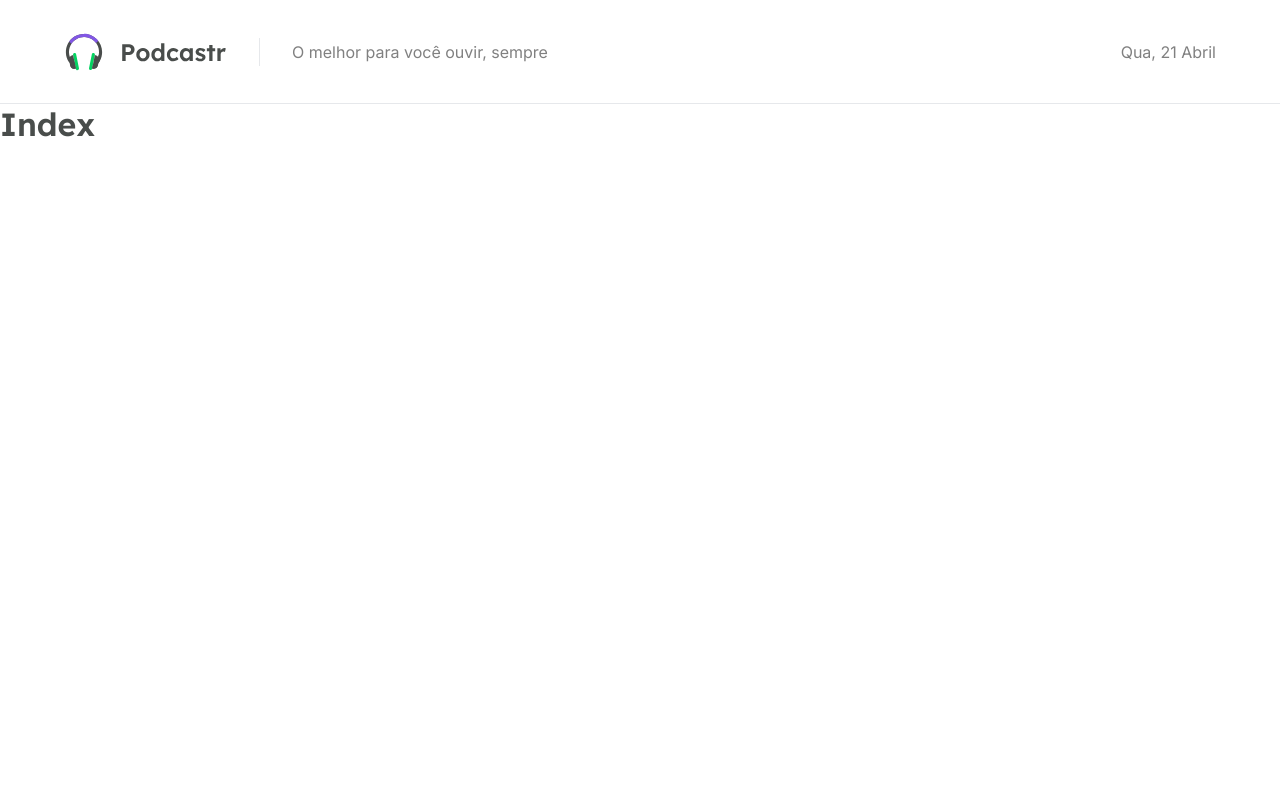
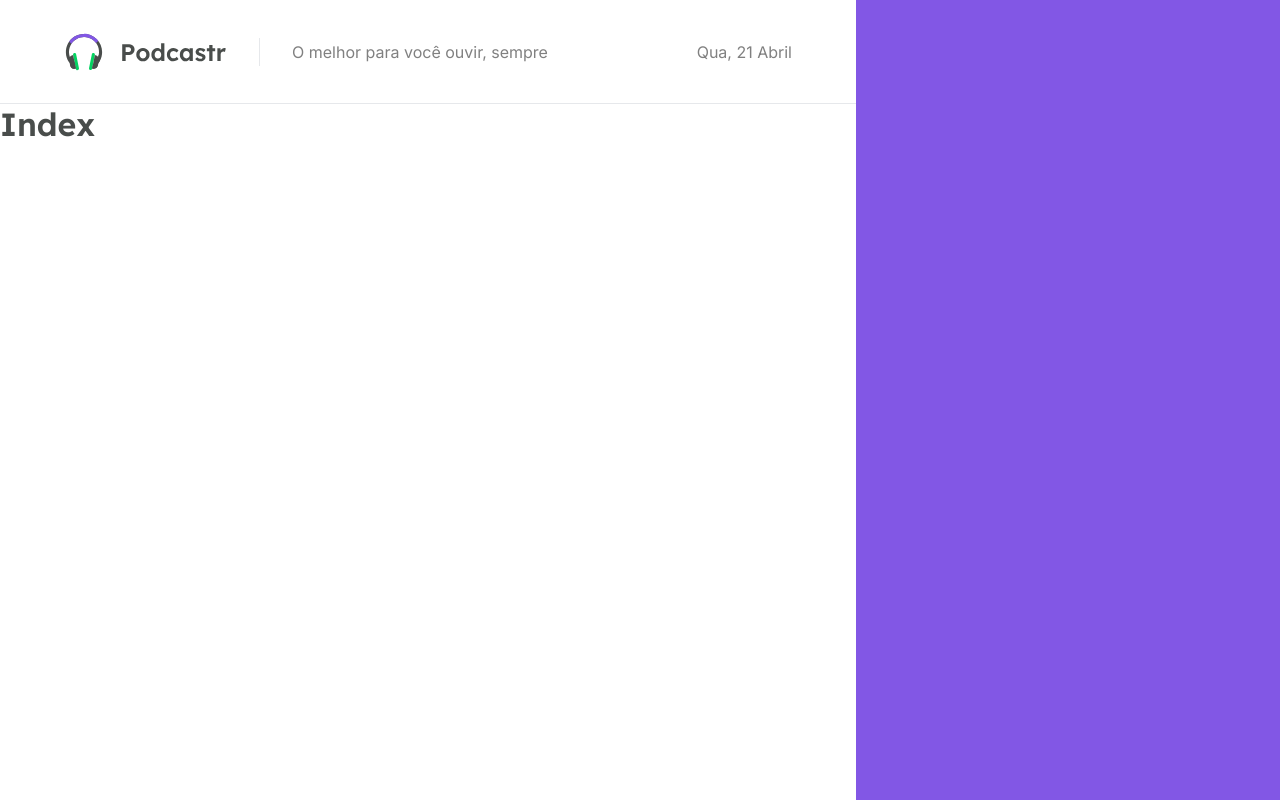
Before and after one commit to AndersonS7/nlw-podcastr, a Next.js app: page / in a window 1280 px wide. Built offline with nearby package versions, Linux system fonts and the light colour scheme.

Commit message:
atualizando estilos

```diff
--- a/src/components/Player/index.tsx
+++ b/src/components/Player/index.tsx
@@ -1,10 +1,10 @@
 
-import style from './styles.module.scss';
+import styles from './styles.module.scss';
 
 export default function Player() {
 
     return (
-        <div>
+        <div className={styles.playerContainer}>
 
         </div>
     )
--- a/src/components/Player/styles.module.scss
+++ b/src/components/Player/styles.module.scss
@@ -1,3 +1,13 @@
 .playerContainer {
+    padding: 3rem 4rem;
+    width: 26.5rem;
+    height: 100vh;
 
+    background: var(--purple-500);
+    color: var(--white);
+
+    display: flex;
+    flex-direction: column;
+    align-items: center;
+    justify-content: space-between;
 }
```
Also changed, not shown: 1 other file (tests, documents, lock files or other folders).
